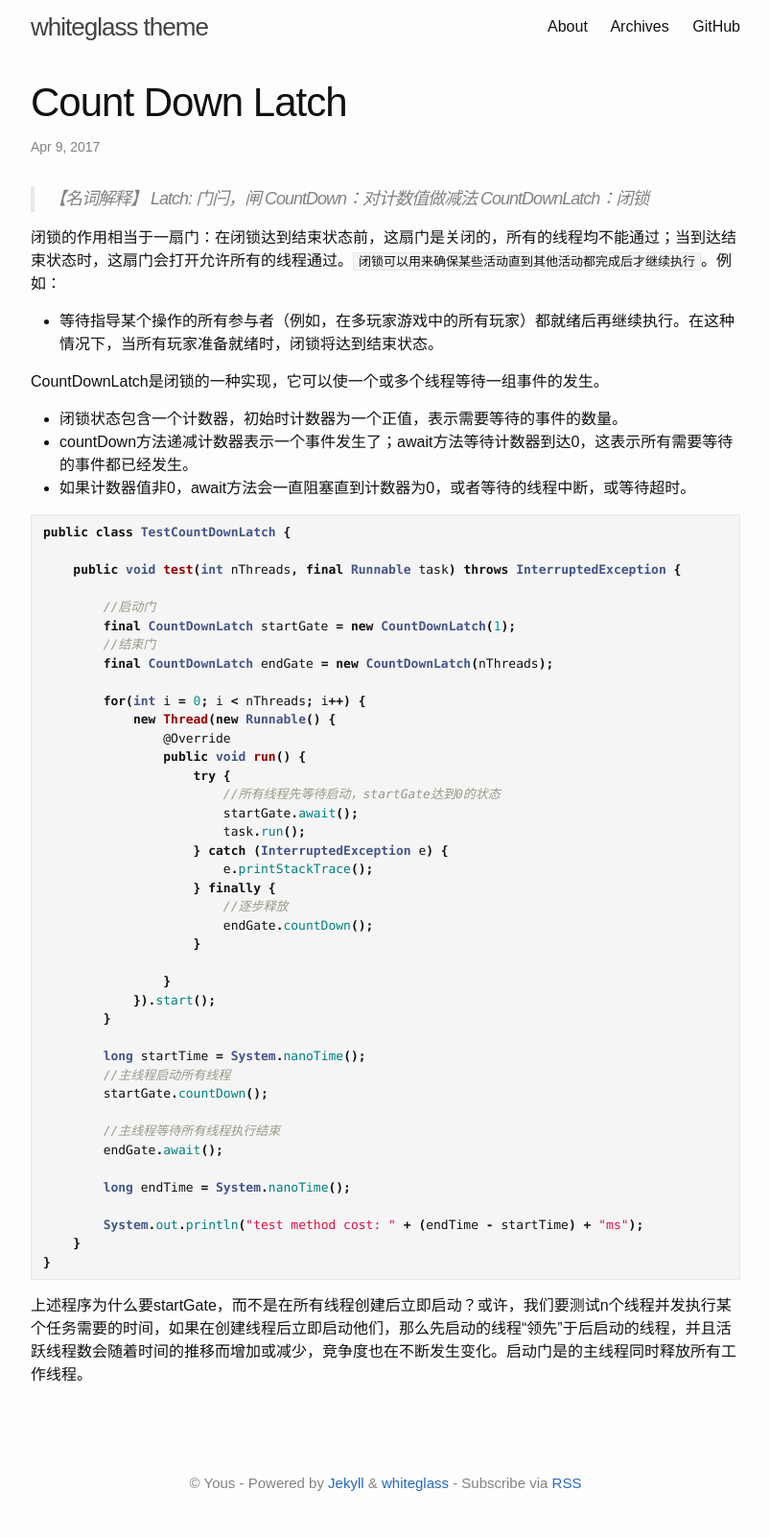
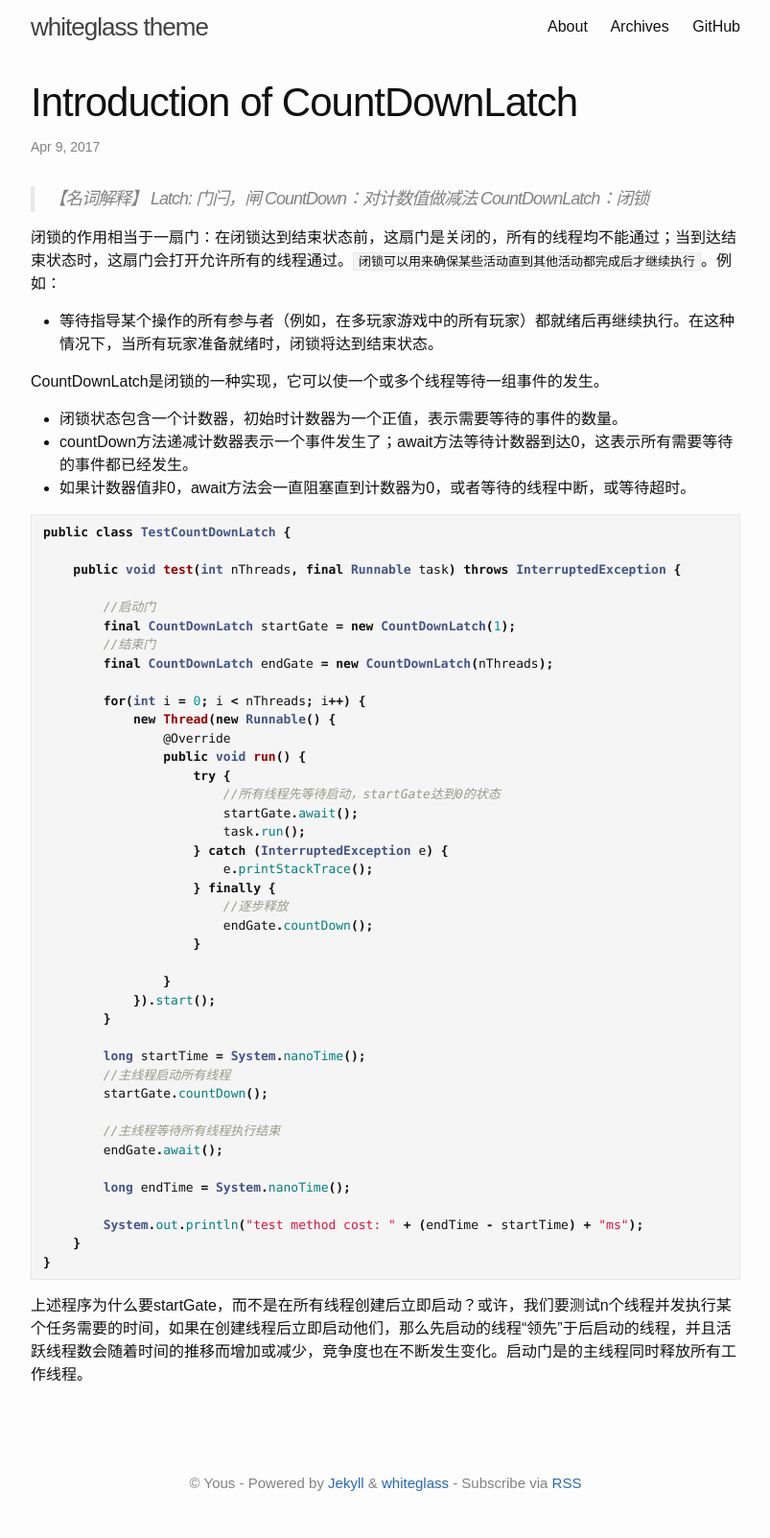
Before and after one commit to antonejia/antonejia.github.io.backup, a Jekyll site: the page built from _posts/2017-04-09-count-down-latch.md, in a window 1280 px wide. Shown: the whole page at 96% size, without its empty margins (238-1041 px from the left). Built offline with Jekyll 4.4.1, drawn with Linux system fonts in a browser that asks for light colours.

Commit message:
Update 2017-04-09-count-down-latch.md

```diff
--- a/_posts/2017-04-09-count-down-latch.md
+++ b/_posts/2017-04-09-count-down-latch.md
@@ -1,5 +1,6 @@
 ---
 layout: post
+title: "Introduction of CountDownLatch"
 ---
 
 >【名词解释】
```
